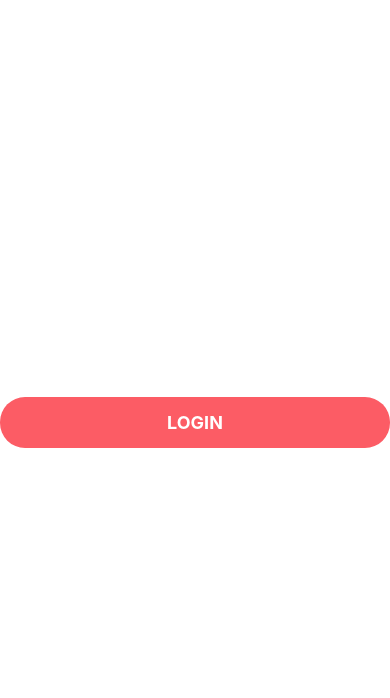
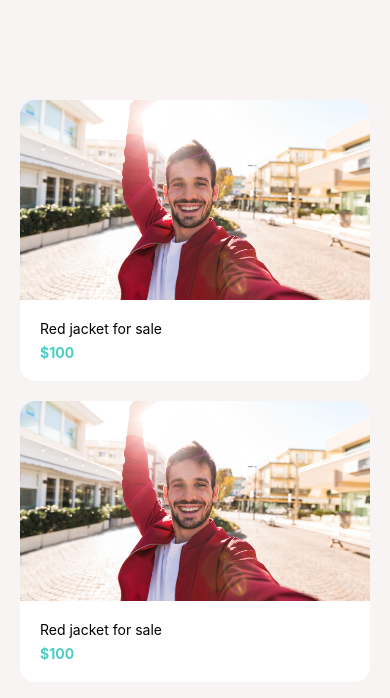
Before and after one commit to Allenzzp/doneWithIt, a React Native app: screen / in a window 390 px wide. Shown: the top 698 px of the page. Built offline with nearby package versions, Linux system fonts and the light colour scheme.

Commit message:
complete Card component

```diff
--- a/App.js
+++ b/App.js
@@ -4,18 +4,29 @@ import { View } from 'react-native'
 import ViewImageScreen from "./app/screens/ViewImageScreen";
 import WelcomeScreen from "./app/screens/WelcomeScreen";
 import AppButton from "./app/components/AppButton";
+import Card from "./app/components/Card";
 
 
 export default function App() {
   return (
     <View
-      style={{
-        flex: 1,
-        justifyContent: "center",
-        alignItems: "center",
+      style={ {
+        backgroundColor: "#f8f4f4",
+        padding: 20,
+        paddingTop: 100,
+        height: "100%"
       }}
     >
-      <AppButton title="Login" onPress={ () => console.log("Tapped") }/>
+      <Card
+        title="Red jacket for sale"
+        subTitle="$100"
+        image={ require("./app/assets/jacket.jpg") }
+      />
+      <Card
+        title="Red jacket for sale"
+        subTitle="$100"
+        image={ require("./app/assets/jacket.jpg") }
+      />
     </View>
   );
 }
--- a/app/components/AppButton.js
+++ b/app/components/AppButton.js
@@ -4,9 +4,9 @@ import { StyleSheet, Text, TouchableOpacity } from "react-native";
 import colors from "../config/colors";
 
 function AppButton(props) {
-  const { title, onPress } = props;
+  const { title, onPress, color="primary" } = props;
   return (
-    <TouchableOpacity style={ styles.button } onPress={ onPress }>
+    <TouchableOpacity style={ [styles.button, { backgroundColor: colors[color] }] } onPress={ onPress }>
       <Text style={ styles.text }>{ title }</Text>
     </TouchableOpacity>
   );
@@ -20,6 +20,7 @@ const styles = StyleSheet.create({
     alignItems: "center",
     padding: 15,
     width: "100%",
+    marginVertical: 10,
   },
   text: {
     color: colors.white,
--- a/app/components/AppText.js
+++ b/app/components/AppText.js
@@ -3,8 +3,9 @@ import { Text, StyleSheet, Platform } from "react-native";
 
 //encapsulate styles in a custom component
 function AppText(props) {
+  const { children, style } = props;
   return (
-    <Text style={ styles.text }>{ props.children }</Text>
+    <Text style={ [styles.text, style] }>{ children }</Text>
   );
 }
 
--- /dev/null
+++ b/app/components/Card.js
@@ -0,0 +1,46 @@
+import React from 'react';
+import { View, StyleSheet, Image} from 'react-native';
+
+import colors from "../config/colors";
+import AppText from './AppText';
+
+function Card(props) {
+  const { title, subTitle, image } = props;
+  return (
+    <View style={ styles.card }>
+      <Image
+        source={ image }
+        style={ styles.image }
+      />
+      <View style={ styles.detailsContainer }>
+        <AppText style={ styles.title }>{ title }</AppText>
+        <AppText style={ styles.subTitle }>{ subTitle }</AppText>
+      </View>
+    </View>
+  );
+}
+
+const styles = StyleSheet.create({
+  card: {
+    borderRadius: 15,
+    backgroundColor: colors.white,
+    marginBottom: 20,
+    overflow: "hidden"
+  },
+  image: {
+    width: "100%",
+    height: 200,
+  },
+  detailsContainer: {
+    padding: 20,
+  },
+  title: {
+    marginBottom: 7,
+  },
+  subTitle: {
+    color: colors.secondary,
+    fontWeight: "bold"
+  }
+})
+
+export default Card;
--- a/app/screens/WelcomeScreen.js
+++ b/app/screens/WelcomeScreen.js
@@ -1,9 +1,11 @@
 import React from 'react';
 import { ImageBackground, StyleSheet, Image, Text, View } from 'react-native';
+import AppButton from '../components/AppButton';
 
 function WelcomeScreen(props) {
   return (
     <ImageBackground
+      blurRadius={ 10 }
       style={ styles.background }
       source={ require("../assets/background.jpg") }
     >
@@ -12,18 +14,12 @@ function WelcomeScreen(props) {
           source={ require("../assets/logo-red.png") }
           style={ styles.logo }
         />
-        <Text>Sell What You Don't Need</Text>
+        <Text style={ styles.tagline }>Sell What You Don't Need</Text>
       </View>
 
-      <View
-        style={ styles.loginButton }
-      >
-      </View>
-
-      <View
-        style={ styles.registerButton }
-      >
-
+      <View style={ styles.buttonsContainer }>
+        <AppButton title="Login" />
+        <AppButton title="Register" color="secondary" />
       </View>
 
     </ImageBackground>
@@ -36,16 +32,6 @@ const styles = StyleSheet.create({
     justifyContent: 'flex-end',
     alignItems: "center"
   },
-  loginButton: {
-    width: "100%",
-    height: 70,
-    backgroundColor: "#fc5c65"
-  },
-  registerButton: {
-    width: "100%",
-    height: 70,
-    backgroundColor: "#4ecdc4"
-  },
   logo: {
     width: 100,
     height: 100,
@@ -54,7 +40,15 @@ const styles = StyleSheet.create({
     position: "absolute",
     top: 70,
     alignItems: "center"
+  },
+  buttonsContainer: {
+    padding: 20,
+    width: "100%"
+  },
+  tagline: {
+    fontSize: 20,
+    fontWeight: "600",
+    paddingVertical: 20,
   }
-
 })
 export default WelcomeScreen;
```
